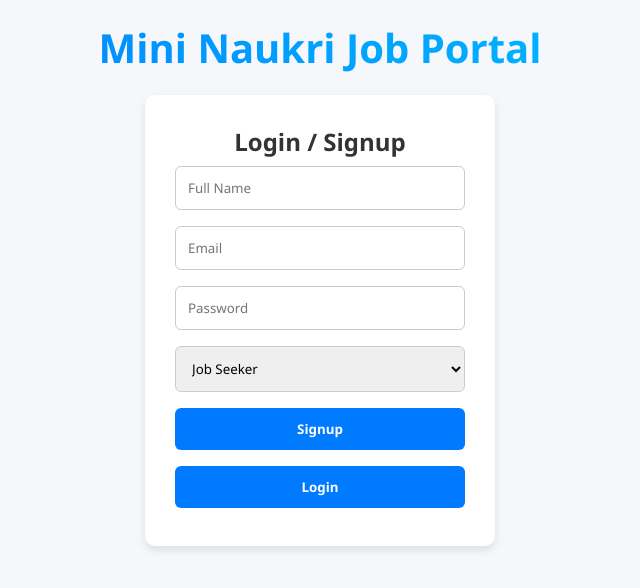
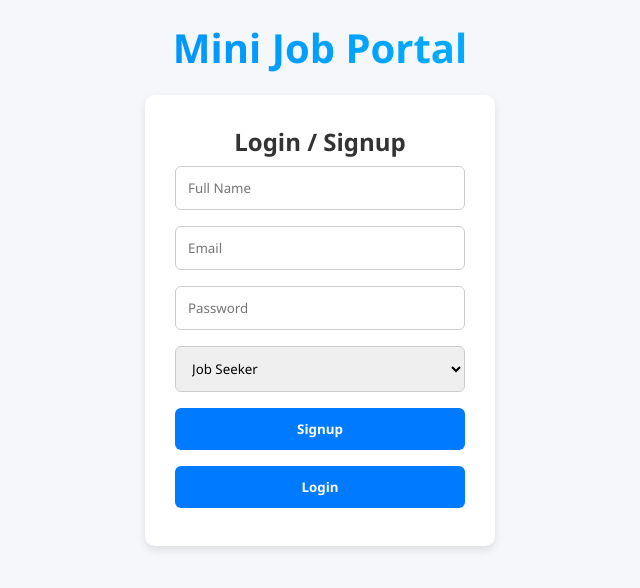
Before and after one commit to gitsudhanshur/Job-Portal, a plain HTML site: page index.html in a window 1280 px wide. Shown: the whole page, without its empty margins (320-960 px from the left). Drawn offline with Linux system fonts and the light colour scheme; no server answers.

Commit message:
first commit

```diff
--- a/index.html
+++ b/index.html
@@ -3,12 +3,12 @@
 <head>
   <meta charset="UTF-8">
   <meta name="viewport" content="width=device-width, initial-scale=1.0">
-  <title>Job Portal - Mini Naukri</title>
+  <title>Job Portal - Mini</title>
   <link rel="stylesheet" href="style.css">
 </head>
 <body>
   <div class="container">
-    <h1>Mini Naukri Job Portal</h1>
+    <h1>Mini Job Portal</h1>
     <div class="auth-box">
       <h2>Login / Signup</h2>
       <input type="text" id="name" placeholder="Full Name">
```
